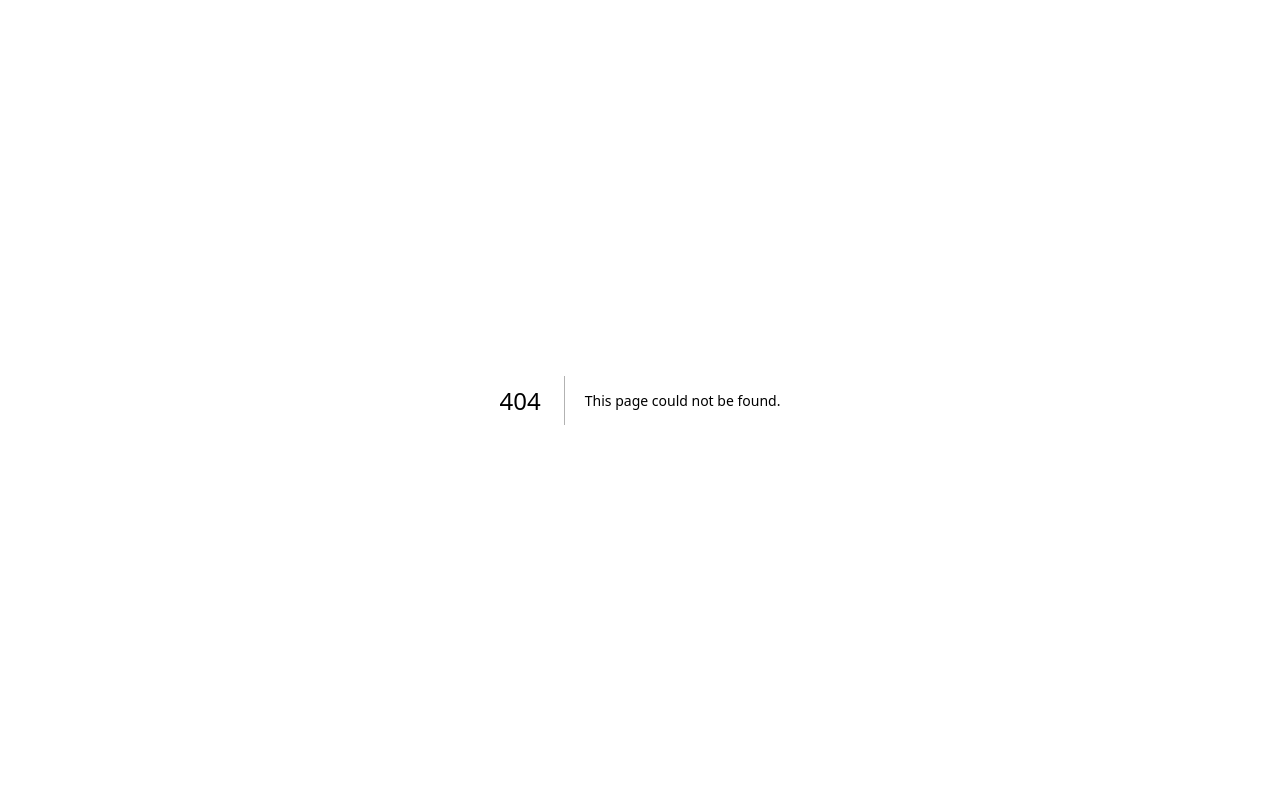
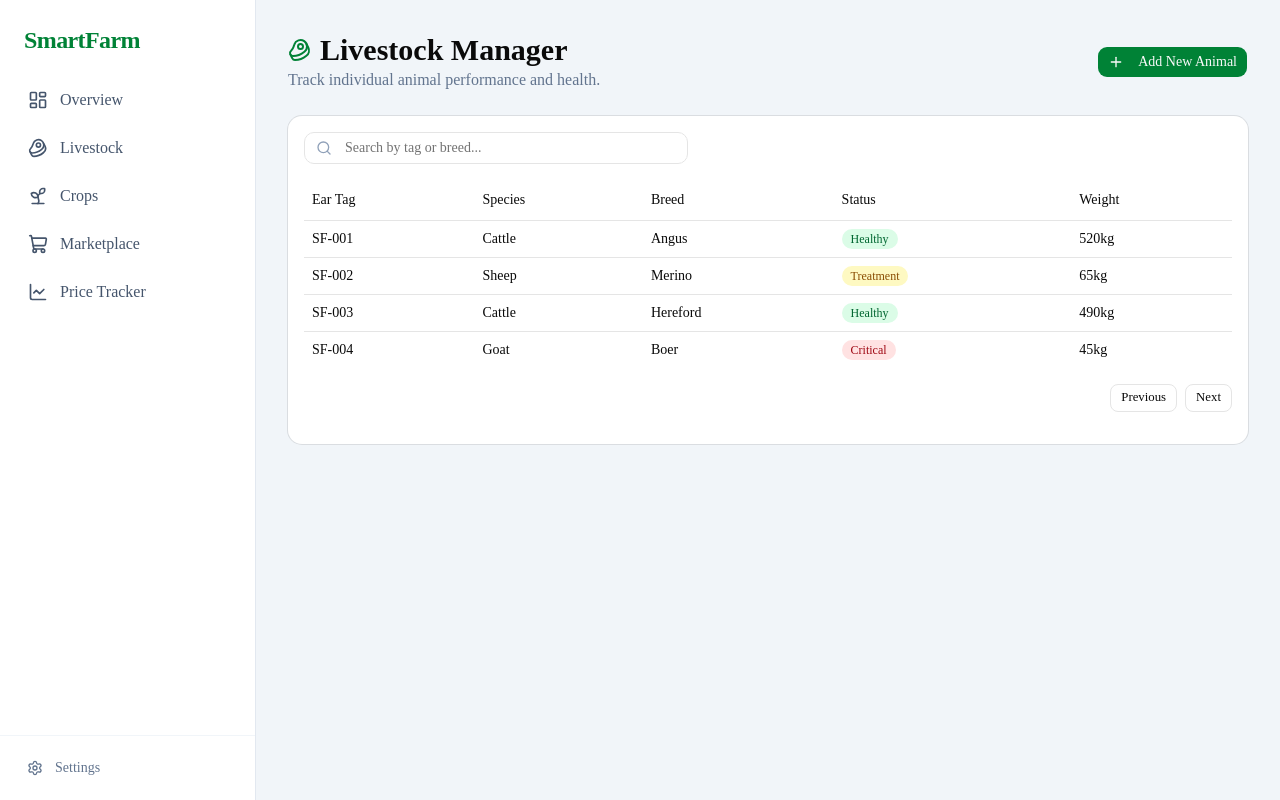
Before and after one commit to Daniel-Kinara/agtech-fmis, a Next.js app: page /dashboard/livestock in a window 1280 px wide. Before the commit this address had no page. Built offline with nearby package versions, Linux system fonts and the light colour scheme.

Commit message:
feat: add livestock dashboard page with data table and filtering support

```diff
--- /dev/null
+++ b/app/dashboard/livestock/page.tsx
@@ -0,0 +1,121 @@
+"use client"
+
+import React, { useState } from 'react'
+import {
+  flexRender,
+  getCoreRowModel,
+  useReactTable,
+  getPaginationRowModel,
+  getFilteredRowModel
+} from "@tanstack/react-table"
+import { Card, CardContent, CardHeader, CardTitle } from "@/components/ui/card"
+import { Input } from "@/components/ui/input"
+import { Table, TableBody, TableCell, TableHead, TableHeader, TableRow } from "@/components/ui/table"
+import { Badge } from "@/components/ui/badge"
+import { Button } from "@/components/ui/button"
+import { Beef, Plus, Search } from "lucide-react"
+
+// Sample Data Structure based on our Schema
+const data = [
+  { id: "1", tag: "SF-001", species: "Cattle", breed: "Angus", health: "Healthy", weight: "520kg" },
+  { id: "2", tag: "SF-002", species: "Sheep", breed: "Merino", health: "Treatment", weight: "65kg" },
+  { id: "3", tag: "SF-003", species: "Cattle", breed: "Hereford", health: "Healthy", weight: "490kg" },
+  { id: "4", tag: "SF-004", species: "Goat", breed: "Boer", health: "Critical", weight: "45kg" },
+]
+
+export default function LivestockPage() {
+  const [globalFilter, setGlobalFilter] = useState("")
+
+  const columns = [
+    { accessorKey: "tag", header: "Ear Tag" },
+    { accessorKey: "species", header: "Species" },
+    { accessorKey: "breed", header: "Breed" },
+    {
+      accessorKey: "health",
+      header: "Status",
+      cell: ({ row }: {row: {getValue: (key: string) => string}}) => {
+        const status = row.getValue("health")
+        return (
+          <Badge className={
+            status === 'Healthy' ? 'bg-green-100 text-green-800' :
+            status === 'Treatment' ? 'bg-yellow-100 text-yellow-800' : 'bg-red-100 text-red-800'
+          }>
+            {status}
+          </Badge>
+        )
+      }
+    },
+    { accessorKey: "weight", header: "Weight" },
+  ]
+
+  const table = useReactTable({
+    data,
+    columns,
+    getCoreRowModel: getCoreRowModel(),
+    getPaginationRowModel: getPaginationRowModel(),
+    getFilteredRowModel: getFilteredRowModel(),
+    state: { globalFilter },
+    onGlobalFilterChange: setGlobalFilter,
+  })
+
+  return (
+    <div className="space-y-6">
+      <div className="flex flex-col md:flex-row md:items-center justify-between gap-4">
+        <div>
+          <h1 className="text-3xl font-bold flex items-center gap-2">
+            <Beef className="text-green-700" /> Livestock Manager
+          </h1>
+          <p className="text-slate-500">Track individual animal performance and health.</p>
+        </div>
+        <Button className="bg-green-700 hover:bg-green-800 w-full md:w-auto">
+          <Plus className="mr-2 h-4 w-4" /> Add New Animal
+        </Button>
+      </div>
+
+      <Card>
+        <CardHeader>
+          <div className="relative w-full max-w-sm">
+            <Search className="absolute left-3 top-1/2 -translate-y-1/2 h-4 w-4 text-slate-400" />
+            <Input
+              placeholder="Search by tag or breed..."
+              className="pl-10"
+              value={globalFilter ?? ""}
+              onChange={(e) => setGlobalFilter(e.target.value)}
+            />
+          </div>
+        </CardHeader>
+        <CardContent>
+          <Table>
+            <TableHeader>
+              {table.getHeaderGroups().map((headerGroup) => (
+                <TableRow key={headerGroup.id}>
+                  {headerGroup.headers.map((header) => (
+                    <TableHead key={header.id}>
+                      {flexRender(header.column.columnDef.header, header.getContext())}
+                    </TableHead>
+                  ))}
+                </TableRow>
+              ))}
+            </TableHeader>
+            <TableBody>
+              {table.getRowModel().rows.map((row) => (
+                <TableRow key={row.id} className="cursor-pointer hover:bg-slate-50">
+                  {row.getVisibleCells().map((cell) => (
+                    <TableCell key={cell.id}>
+                      {flexRender(cell.column.columnDef.cell, cell.getContext())}
+                    </TableCell>
+                  ))}
+                </TableRow>
+              ))}
+            </TableBody>
+          </Table>
+
+          <div className="flex items-center justify-end space-x-2 py-4">
+            <Button variant="outline" size="sm" onClick={() => table.previousPage()}>Previous</Button>
+            <Button variant="outline" size="sm" onClick={() => table.nextPage()}>Next</Button>
+          </div>
+        </CardContent>
+      </Card>
+    </div>
+  )
+}
```
